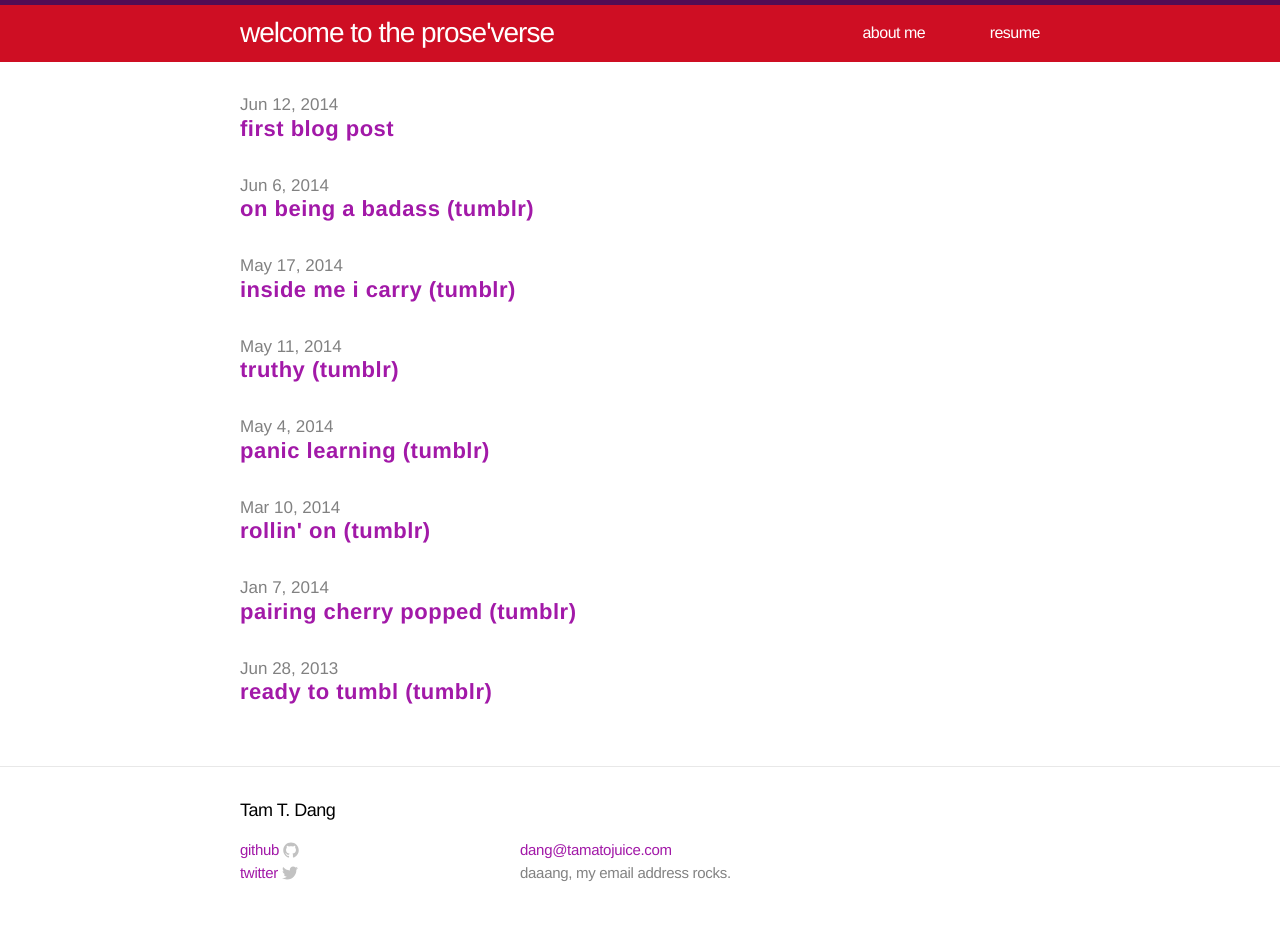
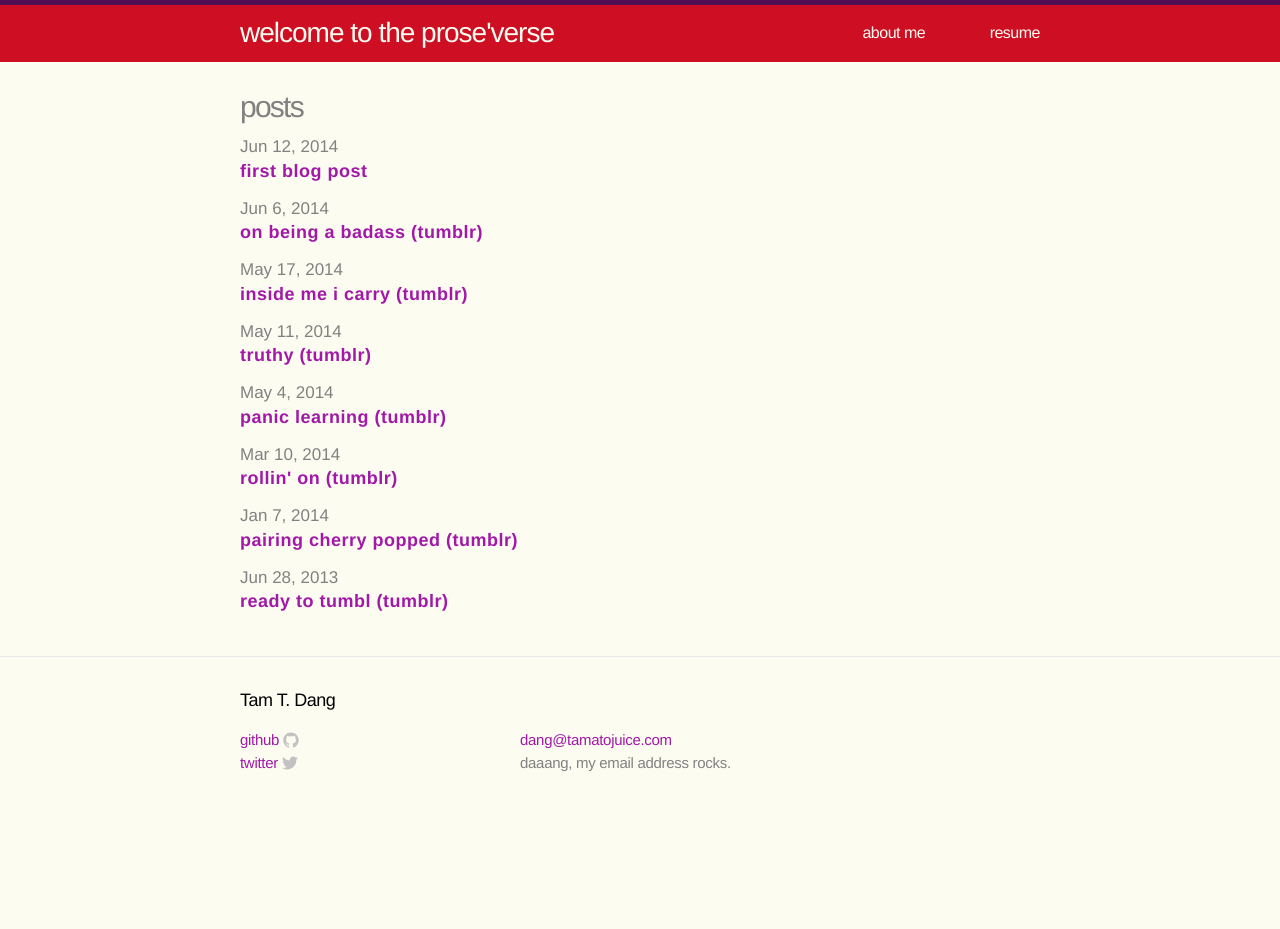
Before and after one commit to teedang19/teedang19.github.io, a Jekyll site: the page built from index.html, in a window 1280 px wide. Built offline with Jekyll 4.4.1, drawn with Linux system fonts in a browser that asks for light colours; after the commit the page ends 900 px from its top, so only the background shows below that.

Commit message:
bg color, index spacing

```diff
--- a/css/main.css
+++ b/css/main.css
@@ -13,7 +13,7 @@ body {
   font-size: 16px;
   line-height: 1.5;
   font-weight: 300;
-  background-color: #fff;
+  background-color: #FCFCF0;
 }
 
 h1, h2, h3, h4, h5, h6 { font-size: 100%; font-weight: 400; }
@@ -50,7 +50,7 @@ a:hover   { color: #1F7ED1; }
 .site-title:hover,
 .site-title:visited {
   display: block;
-  color: #ffffff;
+  color: #FCFCF0;
   font-size: 28px;
   letter-spacing: -1px;
   float: left;
@@ -68,7 +68,7 @@ a:hover   { color: #1F7ED1; }
 
 .site-nav .page-link {
   margin-left: 20px;
-  color: #ffffff;
+  color: #FCFCF0;
   letter-spacing: -.5px;
 }
 
@@ -137,21 +137,27 @@ a:hover   { color: #1F7ED1; }
 
 .page-content {
   padding: 30px 0;
-  background-color: #ffffff;
+  background-color: #FCFCF0;
 }
 
 
 /* Home styles */
 /* ----------------------------------------------------------*/
-
-.home h1 { margin-bottom: 25px; font-size: 1.25em;}
+.home h1 {
+  font-size: 30px;
+  color: #818181;
+  letter-spacing: -1.75px;
+  line-height: 1;
+  font-weight: 500;
+  margin-bottom:12px;
+}
 
 .posts { list-style-type: none; }
 
-.posts li { margin-bottom: 30px; }
+.posts li { margin-bottom: 12px; }
 
 .posts .post-link {
-  font-size: 22px;
+  font-size: 18px;
   font-weight: bold;
   letter-spacing: .5px;
   line-height: 1;
@@ -171,6 +177,7 @@ a:hover   { color: #1F7ED1; }
 
 .post-header h1 {
   font-size: 30px;
+  color: #818181;
   letter-spacing: -1.75px;
   line-height: 1;
   font-weight: 500;
@@ -185,7 +192,6 @@ a:hover   { color: #1F7ED1; }
 .post-content { margin: 0 0 30px; }
 
 .post-content > * { margin: 20px 0; }
-
 
 .post-content h1,
 .post-content h2,
--- a/index.html
+++ b/index.html
@@ -3,9 +3,9 @@ layout: default
 ---
 
 <div class="home">
+  <h1>posts</h1>
 
   <ul class="posts">
-
     {% for post in site.posts limit:10 %}
       <li>
         <span class="post-date">{{ post.date | date: "%b %-d, %Y" }}</span>
```
